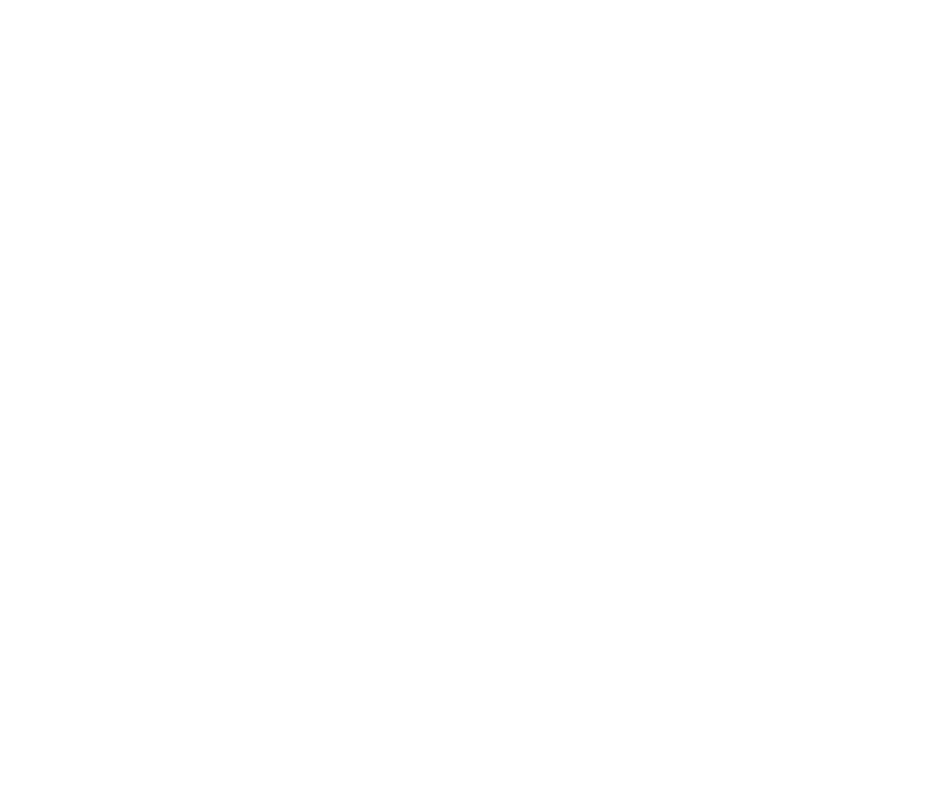
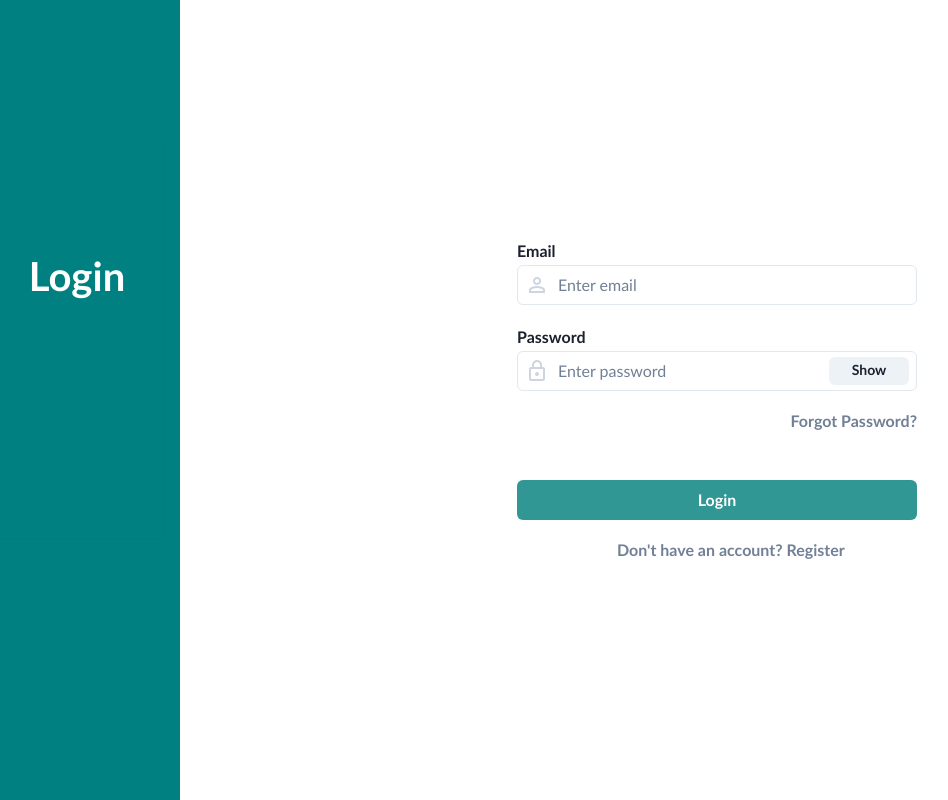
Before and after one commit to ubc-cpsc455-2024S/project-05_bus, a React (Vite) app in the folder client/: page / in a window 1280 px wide. Shown: the whole page, without its empty margins (26-974 px from the left). Built offline with nearby package versions, Linux system fonts and the light colour scheme.

Commit message:
Fix eslint errors

```diff
--- a/client/src/App.jsx
+++ b/client/src/App.jsx
@@ -1,8 +1,11 @@
 import "./App.css";
+import "./pages/LoginPage"
+import LoginPage from "./pages/LoginPage";
 
 function App() {
   return (
     <>
+    <LoginPage></LoginPage>
     </>
   );
 }
--- a/client/src/components/Login/LoginForm.jsx
+++ b/client/src/components/Login/LoginForm.jsx
@@ -1,6 +1,6 @@
-import React from 'react';
-import { Input, InputGroup, InputRightElement, InputLeftElement, Button, Stack } from '@chakra-ui/react';
+import { Input, InputGroup, InputRightElement, InputLeftElement, Button } from '@chakra-ui/react';
 import './LoginForm.css';
+import { useState } from 'react';
 
 export default function LoginForm() {
 
@@ -18,14 +18,14 @@ export default function LoginForm() {
     }
 
     function PasswordInput() {
-        const [show, setShow] = React.useState(false);
+        const [show, setShow] = useState(false);
         const handleClick = () => setShow(!show);
 
         return (
             <div>
                 <InputGroup size='md'>
                     <InputLeftElement pointerEvents='none'>
-                        <span class='login-icon material-symbols-outlined'>lock</span>
+                        <span className='login-icon material-symbols-outlined'>lock</span>
                     </InputLeftElement>
                     <Input
                         pr='4.5rem'
@@ -56,7 +56,7 @@ export default function LoginForm() {
             </div>
             <Button className='forgot-password' variant="link">Forgot Password?</Button>
             <Button className='login-button' colorScheme='teal'>Login</Button>
-            <Button className='register-link' variant="link">Don't have an account?&nbsp;<b>Register</b></Button>
+            <Button className='register-link' variant="link">{"Don't have an account?"}&nbsp;<b>Register</b></Button>
         </div>
     );
 }
--- a/client/src/components/Login/LoginSidebar.jsx
+++ b/client/src/components/Login/LoginSidebar.jsx
@@ -1,4 +1,3 @@
-import React from 'react';
 import { Box } from '@chakra-ui/react';
 import './LoginSidebar.css';
 
@@ -8,4 +7,4 @@ export default function LoginSidebar({ value }) {
       <b>{value}</b>
     </Box>
   );
-};
+}
--- a/client/src/pages/LoginPage.jsx
+++ b/client/src/pages/LoginPage.jsx
@@ -14,4 +14,4 @@ export default function LoginPage() {
       </div>
     </div>
   );
-};
+}
```
